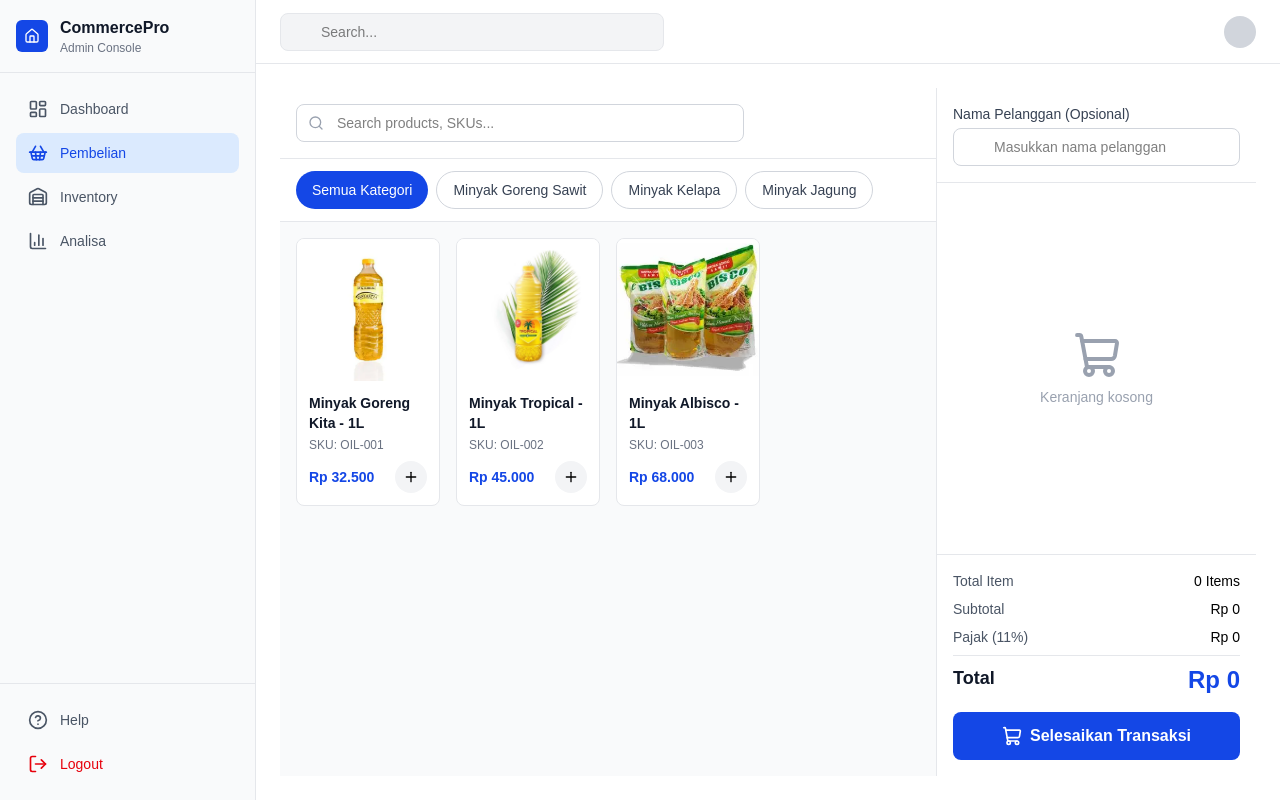
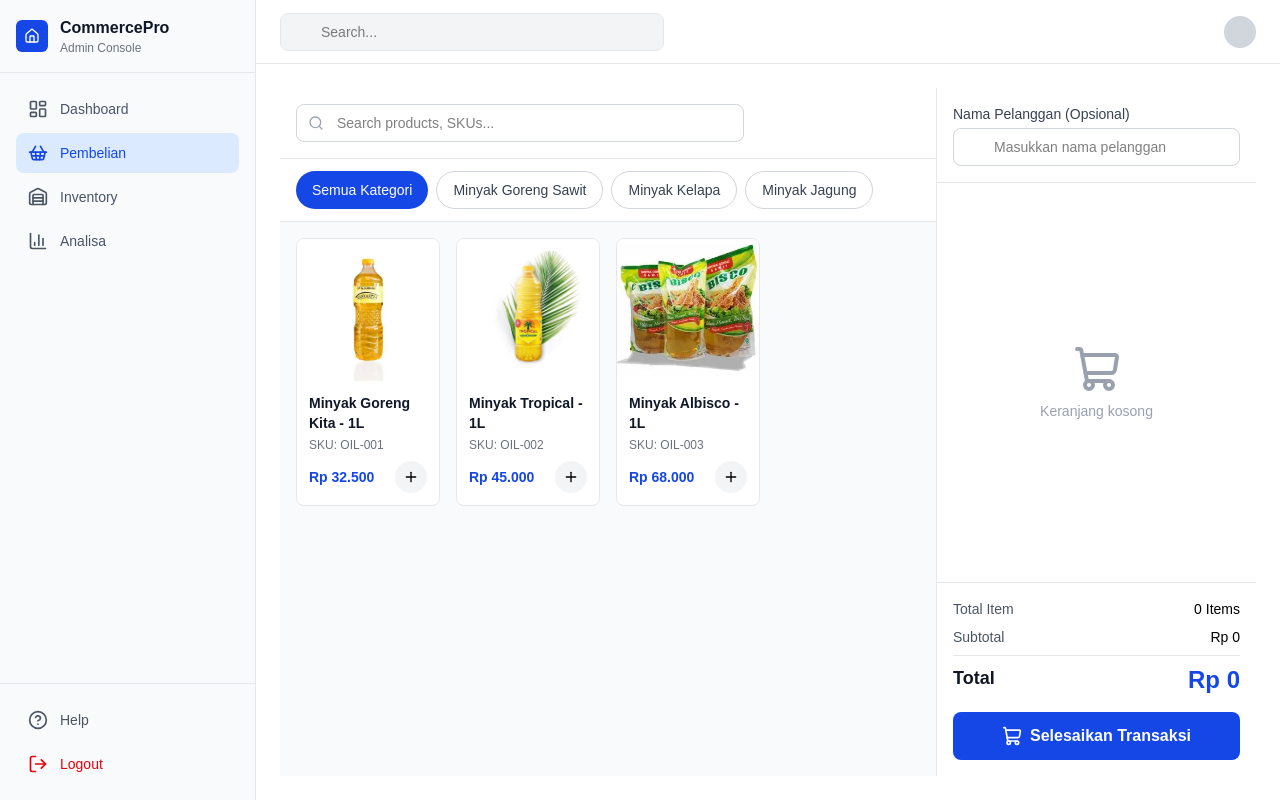
Before and after one commit to ImamBSI/kasir-qu, a Next.js app: page /pages/pembelian in a window 1280 px wide. Built offline with nearby package versions, Linux system fonts and the light colour scheme.

Commit message:
delete tax

```diff
--- a/src/app/pages/pembelian/page.tsx
+++ b/src/app/pages/pembelian/page.tsx
@@ -1,7 +1,14 @@
 "use client";
 
 import { useState } from "react";
-import { Search, Bell, HelpCircle, ShoppingCart, Minus, Plus } from "lucide-react";
+import {
+  Search,
+  Bell,
+  HelpCircle,
+  ShoppingCart,
+  Minus,
+  Plus,
+} from "lucide-react";
 
 const categories = [
   "Semua Kategori",
@@ -68,7 +75,7 @@
         return prev.map((item) =>
           item.id === product.id
             ? { ...item, quantity: item.quantity + 1 }
-            : item
+            : item,
         );
       }
       return [
@@ -88,19 +95,18 @@
     setCart((prev) =>
       prev
         .map((item) =>
-          item.id === id ? { ...item, quantity: item.quantity + delta } : item
+          item.id === id ? { ...item, quantity: item.quantity + delta } : item,
         )
-        .filter((item) => item.quantity > 0)
+        .filter((item) => item.quantity > 0),
     );
   };
 
   const totalItems = cart.reduce((sum, item) => sum + item.quantity, 0);
   const subtotal = cart.reduce(
     (sum, item) => sum + item.price * item.quantity,
-    0
+    0,
   );
-  const tax = Math.round(subtotal * 0.11);
-  const total = subtotal + tax;
+  const total = subtotal;
 
   const formatCurrency = (amount: number) => {
     return `Rp ${amount.toLocaleString("id-ID")}`;
@@ -268,10 +274,6 @@
             <span className="text-gray-600">Subtotal</span>
             <span className="font-medium">{formatCurrency(subtotal)}</span>
           </div>
-          <div className="flex justify-between text-sm">
-            <span className="text-gray-600">Pajak (11%)</span>
-            <span className="font-medium">{formatCurrency(tax)}</span>
-          </div>
           <div className="flex justify-between pt-2 border-t border-gray-200">
             <span className="text-lg font-bold text-gray-900">Total</span>
             <span className="text-2xl font-bold text-blue-700">
```
